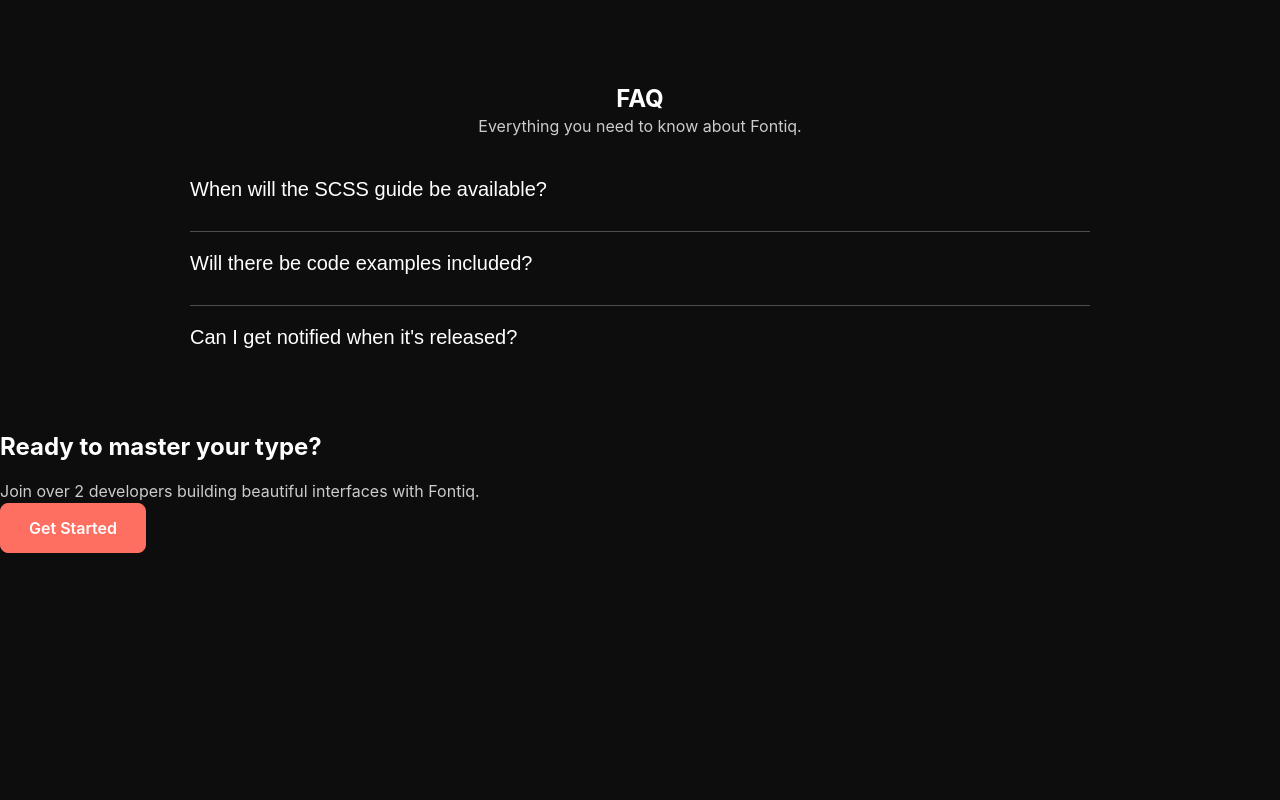
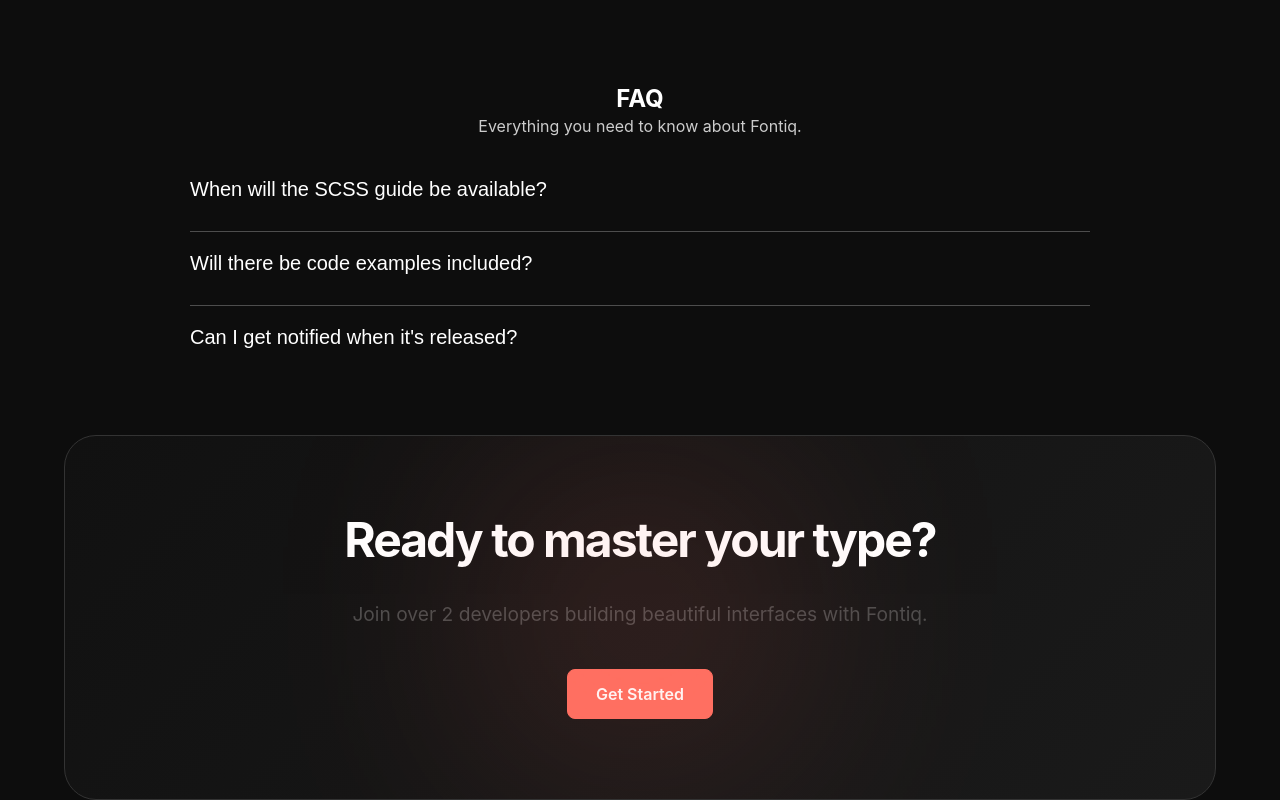
Before and after one commit to Johnson-Berisha/typography, a Next.js app: page /homepage-comingsoon in a window 1280 px wide. Shown: the part 2201-3001 px from the top of the page. Before the commit the page ends 2754 px from the top, so only its background shows below. Built offline with nearby package versions, Linux system fonts and the light colour scheme; no server answers.

Commit message:
made final cta

```diff
--- a/src/app/homepage-comingsoon/styles.css
+++ b/src/app/homepage-comingsoon/styles.css
@@ -550,3 +550,50 @@
 .panel p {
   padding-bottom: 10px;
 }
+
+/* final cta */
+.final-cta {
+  padding: 100px 0;
+  max-width: 1200px;
+  margin: 0 auto;
+  padding: 0 24px;
+}
+
+.cta-box {
+  background: linear-gradient(135deg, #111 0%, #1a1a1a 100%);
+  border: 1px solid #333333;
+  padding: 80px 40px;
+  border-radius: 32px;
+  text-align: center;
+  position: relative;
+  overflow: hidden;
+  display: flex;
+  justify-content: center;
+  align-items: center;
+  flex-direction: column;
+}
+
+.cta-box::after {
+  content: "";
+  position: absolute;
+  top: 50%;
+  left: 50%;
+  width: 300px;
+  height: 300px;
+  background: var(--primary);
+  filter: blur(120px);
+  opacity: 0.15;
+  transform: translate(-50%, -50%);
+  pointer-events: none;
+}
+
+.cta-box h2 {
+  font-size: 3rem;
+  margin-bottom: 16px;
+  letter-spacing: -2px;
+}
+.cta-box p {
+  color: var(--gray30);
+  margin-bottom: 40px;
+  font-size: 1.2rem;
+}
```
